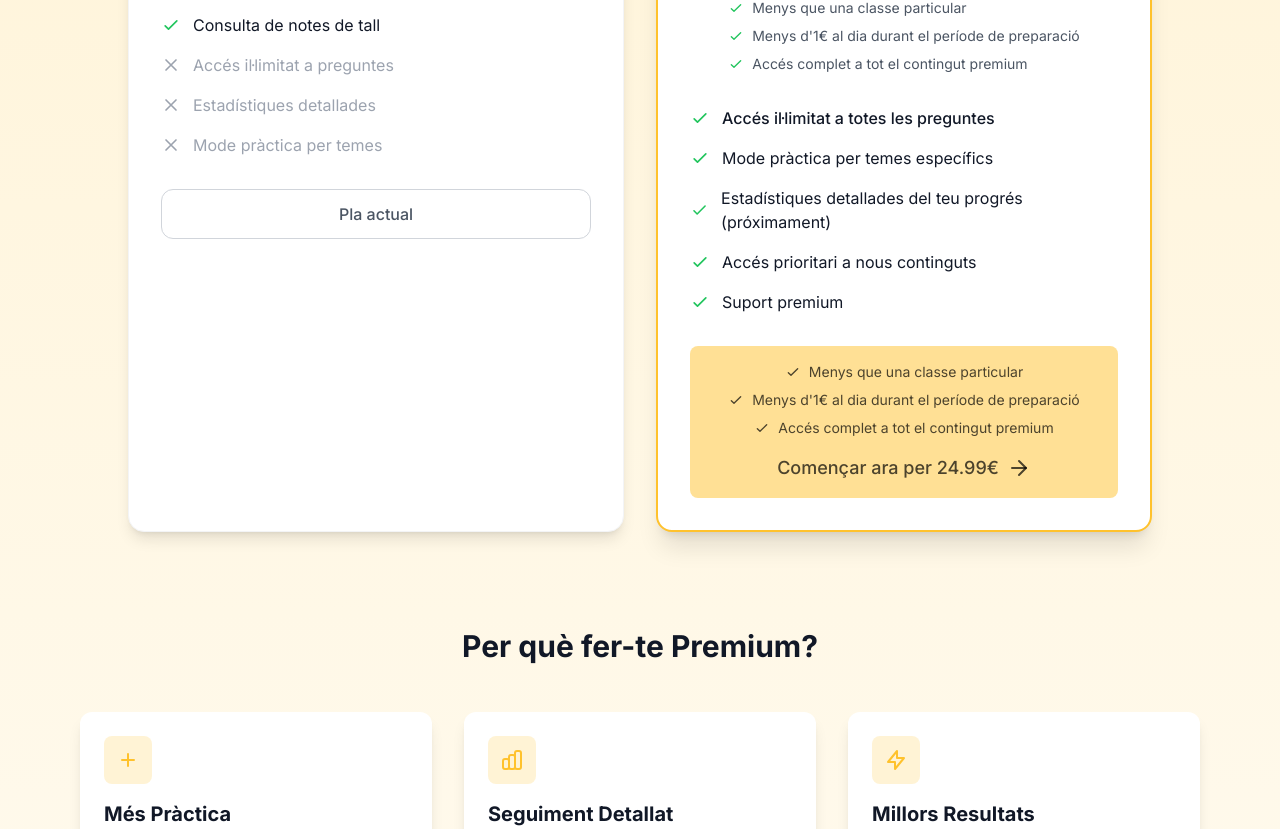
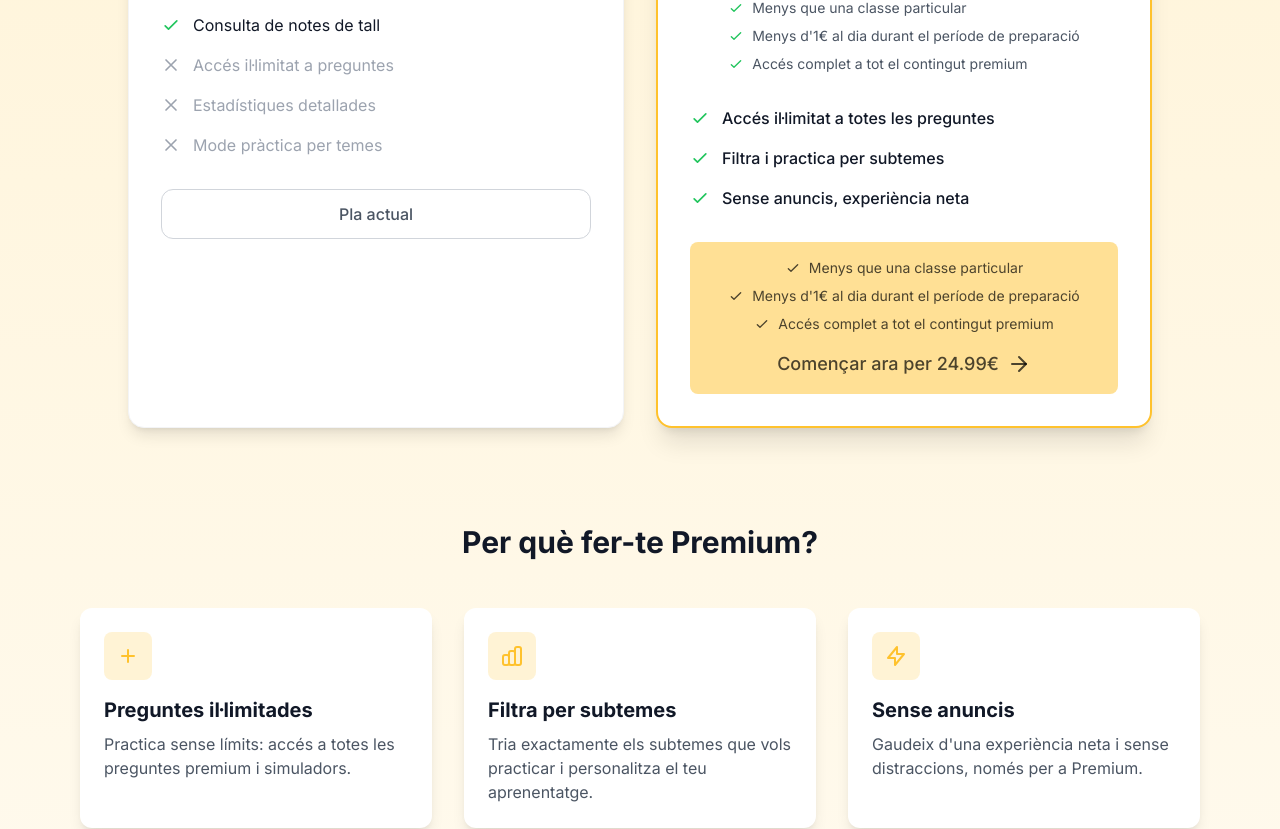
Before and after one commit to Ikerlopez13/selectivicat-clean, a Next.js app: page /premium in a window 1280 px wide. Shown: the part 562-1391 px from the top of the page. Built offline with nearby package versions, Linux system fonts and the light colour scheme; no server answers.

Commit message:
Premium: solo tres ventajas clave (ilimitado, subtemes, sense anuncis). Eliminar extras.

```diff
--- a/src/app/premium/page.tsx
+++ b/src/app/premium/page.tsx
@@ -147,25 +147,13 @@ export default function PremiumPage() {
                     <svg className="w-5 h-5 text-green-500 mr-3" fill="none" stroke="currentColor" viewBox="0 0 24 24">
                       <path strokeLinecap="round" strokeLinejoin="round" strokeWidth="2" d="M5 13l4 4L19 7" />
                     </svg>
-                    Mode pràctica per temes específics
+                    <span className="font-medium">Filtra i practica per subtemes</span>
                   </li>
                   <li className="flex items-center">
                     <svg className="w-5 h-5 text-green-500 mr-3" fill="none" stroke="currentColor" viewBox="0 0 24 24">
                       <path strokeLinecap="round" strokeLinejoin="round" strokeWidth="2" d="M5 13l4 4L19 7" />
                     </svg>
-                    Estadístiques detallades del teu progrés (próximament)
-                  </li>
-                  <li className="flex items-center">
-                    <svg className="w-5 h-5 text-green-500 mr-3" fill="none" stroke="currentColor" viewBox="0 0 24 24">
-                      <path strokeLinecap="round" strokeLinejoin="round" strokeWidth="2" d="M5 13l4 4L19 7" />
-                    </svg>
-                    Accés prioritari a nous continguts
-                  </li>
-                  <li className="flex items-center">
-                    <svg className="w-5 h-5 text-green-500 mr-3" fill="none" stroke="currentColor" viewBox="0 0 24 24">
-                      <path strokeLinecap="round" strokeLinejoin="round" strokeWidth="2" d="M5 13l4 4L19 7" />
-                    </svg>
-                    Suport premium
+                    <span className="font-medium">Sense anuncis, experiència neta</span>
                   </li>
                 </ul>
                 <ButtonCheckout />
@@ -187,8 +175,8 @@ export default function PremiumPage() {
                       <path strokeLinecap="round" strokeLinejoin="round" strokeWidth="2" d="M12 6v6m0 0v6m0-6h6m-6 0H6" />
                     </svg>
                   </div>
-                  <h3 className="text-xl font-bold mb-2">Més Pràctica</h3>
-                  <p className="text-gray-600">Accedeix a totes les preguntes sense límits per practicar tant com vulguis.</p>
+                  <h3 className="text-xl font-bold mb-2">Preguntes il·limitades</h3>
+                  <p className="text-gray-600">Practica sense límits: accés a totes les preguntes premium i simuladors.</p>
                 </motion.div>
 
                 <motion.div
@@ -202,8 +190,8 @@ export default function PremiumPage() {
                       <path strokeLinecap="round" strokeLinejoin="round" strokeWidth="2" d="M9 19v-6a2 2 0 00-2-2H5a2 2 0 00-2 2v6a2 2 0 002 2h2a2 2 0 002-2zm0 0V9a2 2 0 012-2h2a2 2 0 012 2v10m-6 0a2 2 0 002 2h2a2 2 0 002-2m0 0V5a2 2 0 012-2h2a2 2 0 012 2v14a2 2 0 01-2 2h-2a2 2 0 01-2-2z" />
                     </svg>
                   </div>
-                  <h3 className="text-xl font-bold mb-2">Seguiment Detallat</h3>
-                  <p className="text-gray-600">Analitza el teu progrés amb estadístiques detallades i identifica àrees de millora.</p>
+                  <h3 className="text-xl font-bold mb-2">Filtra per subtemes</h3>
+                  <p className="text-gray-600">Tria exactamente els subtemes que vols practicar i personalitza el teu aprenentatge.</p>
                 </motion.div>
 
                 <motion.div
@@ -217,8 +205,8 @@ export default function PremiumPage() {
                       <path strokeLinecap="round" strokeLinejoin="round" strokeWidth="2" d="M13 10V3L4 14h7v7l9-11h-7z" />
                     </svg>
                   </div>
-                  <h3 className="text-xl font-bold mb-2">Millors Resultats</h3>
-                  <p className="text-gray-600">Prepara't millor amb accés complet a tots els recursos i augmenta les teves possibilitats d'èxit.</p>
+                  <h3 className="text-xl font-bold mb-2">Sense anuncis</h3>
+                  <p className="text-gray-600">Gaudeix d'una experiència neta i sense distraccions, només per a Premium.</p>
                 </motion.div>
               </div>
             </div>
```
